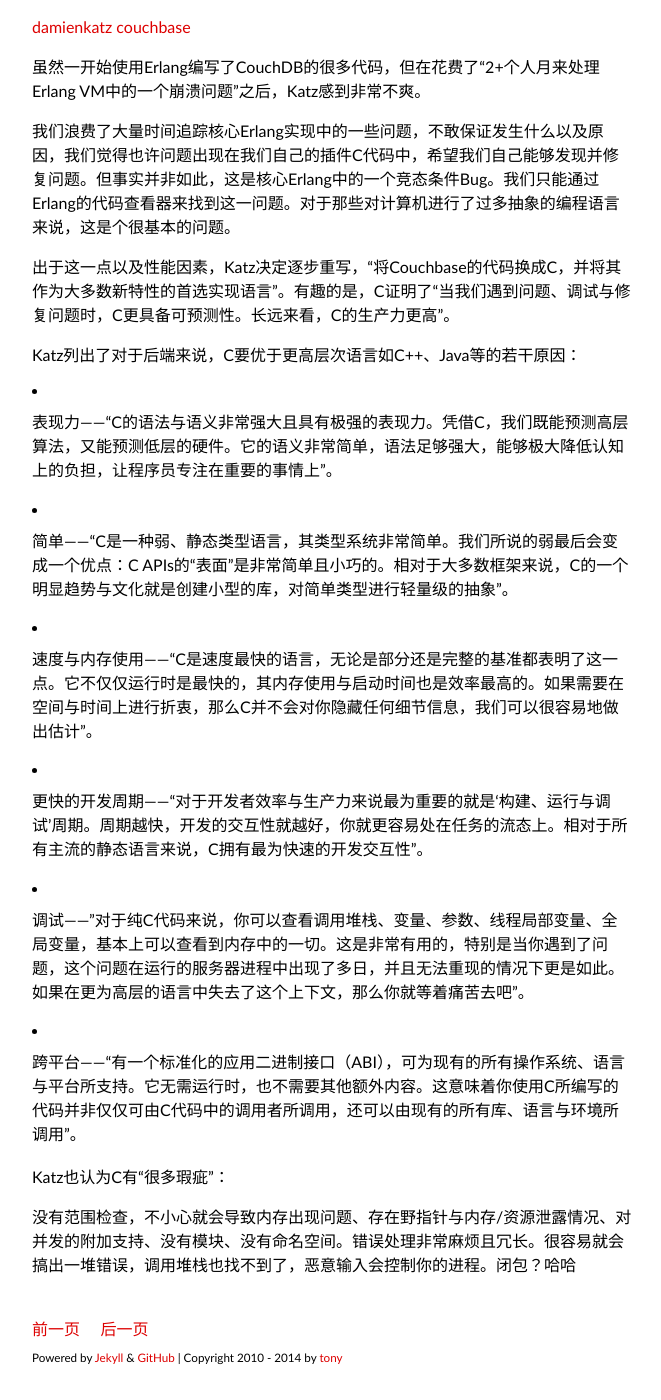
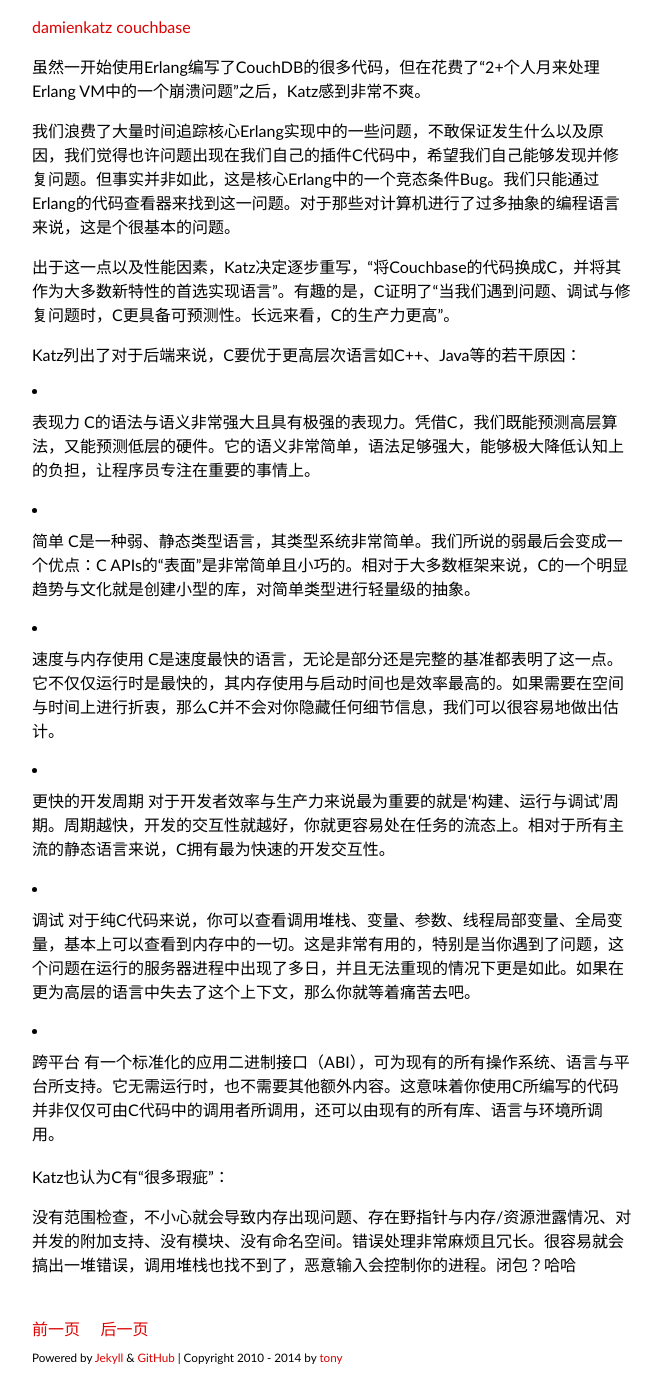
Before and after one commit to tonyskywalker/tonyskywalker.github.io, a Jekyll site: the page built from _posts/2013-02-07-best-c-and-lisp.md, in a window 1280 px wide and 1400 px high, scrolled down 651 px. Shown: the whole window, without its empty margins (308-969 px from the left). Built offline with Jekyll 4.4.1, drawn with Linux system fonts in a browser that asks for light colours; some web fonts are replaced; Markdown is read by kramdown in place of the engine named in the settings; comment, search, counter and statistics services are not loaded.

Commit message:
add baidu-history-2013

```diff
--- a/_posts/2013-02-07-best-c-and-lisp.md
+++ b/_posts/2013-02-07-best-c-and-lisp.md
@@ -23,17 +23,23 @@
 
 Katz列出了对于后端来说，C要优于更高层次语言如C++、Java等的若干原因：
 
-- 表现力——“C的语法与语义非常强大且具有极强的表现力。凭借C，我们既能预测高层算法，又能预测低层的硬件。它的语义非常简单，语法足够强大，能够极大降低认知上的负担，让程序员专注在重要的事情上”。
+- 表现力
+C的语法与语义非常强大且具有极强的表现力。凭借C，我们既能预测高层算法，又能预测低层的硬件。它的语义非常简单，语法足够强大，能够极大降低认知上的负担，让程序员专注在重要的事情上。
 
-- 简单——“C是一种弱、静态类型语言，其类型系统非常简单。我们所说的弱最后会变成一个优点：C APIs的“表面”是非常简单且小巧的。相对于大多数框架来说，C的一个明显趋势与文化就是创建小型的库，对简单类型进行轻量级的抽象”。
+- 简单
+C是一种弱、静态类型语言，其类型系统非常简单。我们所说的弱最后会变成一个优点：C APIs的“表面”是非常简单且小巧的。相对于大多数框架来说，C的一个明显趋势与文化就是创建小型的库，对简单类型进行轻量级的抽象。
 
-- 速度与内存使用——“C是速度最快的语言，无论是部分还是完整的基准都表明了这一点。它不仅仅运行时是最快的，其内存使用与启动时间也是效率最高的。如果需要在空间与时间上进行折衷，那么C并不会对你隐藏任何细节信息，我们可以很容易地做出估计”。
+- 速度与内存使用
+C是速度最快的语言，无论是部分还是完整的基准都表明了这一点。它不仅仅运行时是最快的，其内存使用与启动时间也是效率最高的。如果需要在空间与时间上进行折衷，那么C并不会对你隐藏任何细节信息，我们可以很容易地做出估计。
 
-- 更快的开发周期——“对于开发者效率与生产力来说最为重要的就是‘构建、运行与调试’周期。周期越快，开发的交互性就越好，你就更容易处在任务的流态上。相对于所有主流的静态语言来说，C拥有最为快速的开发交互性”。
+- 更快的开发周期
+对于开发者效率与生产力来说最为重要的就是‘构建、运行与调试’周期。周期越快，开发的交互性就越好，你就更容易处在任务的流态上。相对于所有主流的静态语言来说，C拥有最为快速的开发交互性。
 
-- 调试——"对于纯C代码来说，你可以查看调用堆栈、变量、参数、线程局部变量、全局变量，基本上可以查看到内存中的一切。这是非常有用的，特别是当你遇到了问题，这个问题在运行的服务器进程中出现了多日，并且无法重现的情况下更是如此。如果在更为高层的语言中失去了这个上下文，那么你就等着痛苦去吧"。
+- 调试
+对于纯C代码来说，你可以查看调用堆栈、变量、参数、线程局部变量、全局变量，基本上可以查看到内存中的一切。这是非常有用的，特别是当你遇到了问题，这个问题在运行的服务器进程中出现了多日，并且无法重现的情况下更是如此。如果在更为高层的语言中失去了这个上下文，那么你就等着痛苦去吧。
 
-- 跨平台——“有一个标准化的应用二进制接口（ABI），可为现有的所有操作系统、语言与平台所支持。它无需运行时，也不需要其他额外内容。这意味着你使用C所编写的代码并非仅仅可由C代码中的调用者所调用，还可以由现有的所有库、语言与环境所调用”。
+- 跨平台
+有一个标准化的应用二进制接口（ABI），可为现有的所有操作系统、语言与平台所支持。它无需运行时，也不需要其他额外内容。这意味着你使用C所编写的代码并非仅仅可由C代码中的调用者所调用，还可以由现有的所有库、语言与环境所调用。
 
 Katz也认为C有“很多瑕疵”：
 
```
